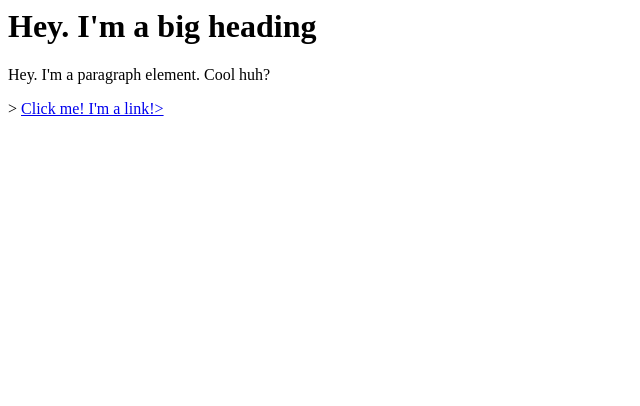
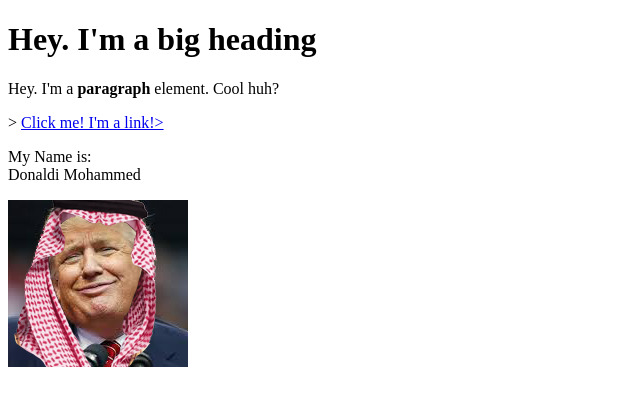
Before and after one commit to YoungJakobus/Files-and-Shit, a plain HTML site: page test.html in a window 1280 px wide. Shown: the whole page, without its empty margins (0-640 px from the left). Drawn offline with Linux system fonts and the light colour scheme.

Commit message:
we just changed the image to trummp
asdasd

```diff
--- a/test.html
+++ b/test.html
@@ -1,3 +1,14 @@
-<h1>Hey. I'm a big heading</h1>
-<p>Hey. I'm a paragraph element. Cool huh?</p>>
-<a href="https://google.com" target="_blank" title="Let's go to google">Click me! I'm a link!></a>
+<!DOCTYPE html>
+<html>
+<head>
+	<title>Test Page</title>
+</head>
+<body>
+	<h1>Hey. I'm a big heading</h1>
+	<p>Hey. I'm a <b>paragraph</b> element. Cool huh?</p>>
+	<a href="https://google.com" target="_blank" title="Let's go to google">Click me! I'm a link!></a>
+	<p>My Name is:<br>
+	Donaldi Mohammed </p>
+	<img src="img/trump2024.jpg">
+</body>
+</html>
```
Also changed, not shown: img/trump2024.jpg (added).
